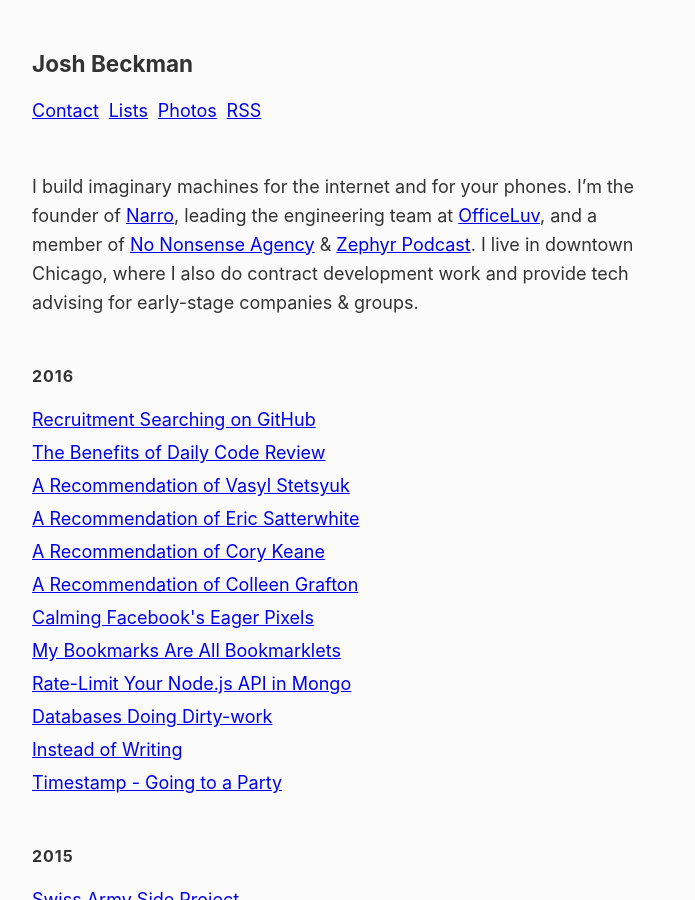
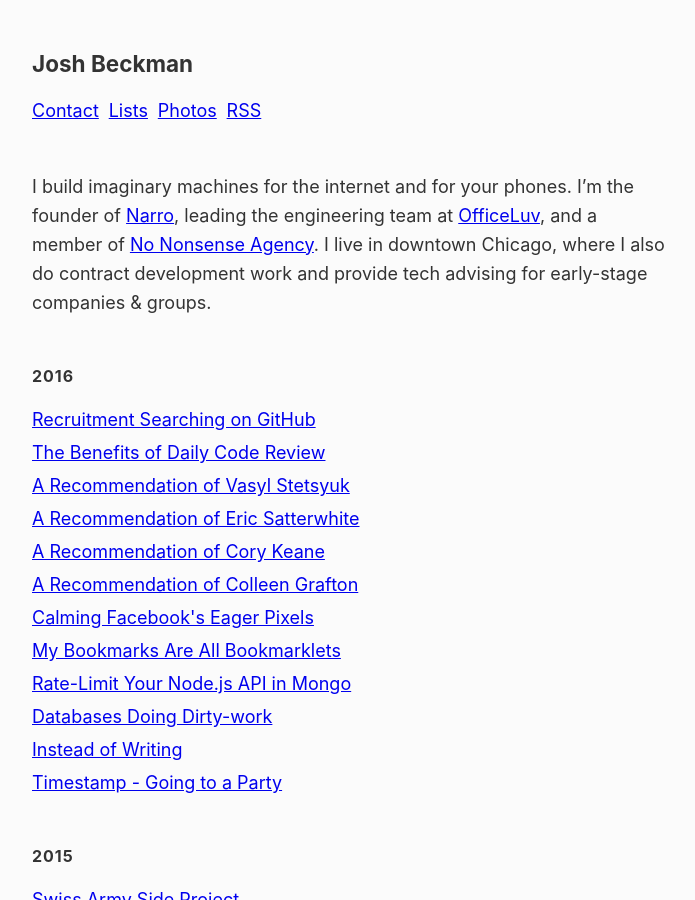
Before and after one commit to joshbeckman/andjosh.github.io, a Jekyll site: the page built from index.html, in a window 1280 px wide and 900 px high. Shown: the whole window, without its empty margins (288-983 px from the left). Built offline with Jekyll 4.4.1, drawn with Linux system fonts in a browser that asks for light colours.

Commit message:
Update index.html

```diff
--- a/index.html
+++ b/index.html
@@ -13,7 +13,7 @@
     <a href="/rss.xml" title="Subscribe to the RSS feed" rel="alternate">RSS</a>
 </div>
 <p class="index-about"><br/>
-I build imaginary machines for the internet and for your phones. I’m the founder of <a href="//narro.co">Narro</a>, leading the engineering team at <a href="//officeluv.com">OfficeLuv</a>, and a member of <a href="http://no.nonsense.agency">No Nonsense Agency</a> &amp; <a href="https://soundcloud.com/zephyrpodcast">Zephyr Podcast</a>. I live in downtown Chicago, where I also do contract development work and provide tech advising for early-stage companies &amp; groups.
+I build imaginary machines for the internet and for your phones. I’m the founder of <a href="//narro.co">Narro</a>, leading the engineering team at <a href="//officeluv.com">OfficeLuv</a>, and a member of <a href="http://no.nonsense.agency">No Nonsense Agency</a>. I live in downtown Chicago, where I also do contract development work and provide tech advising for early-stage companies &amp; groups.
 </p>
 {% for post in site.posts %}
     {% assign currentdate = post.date | date: "%Y" %}
```
